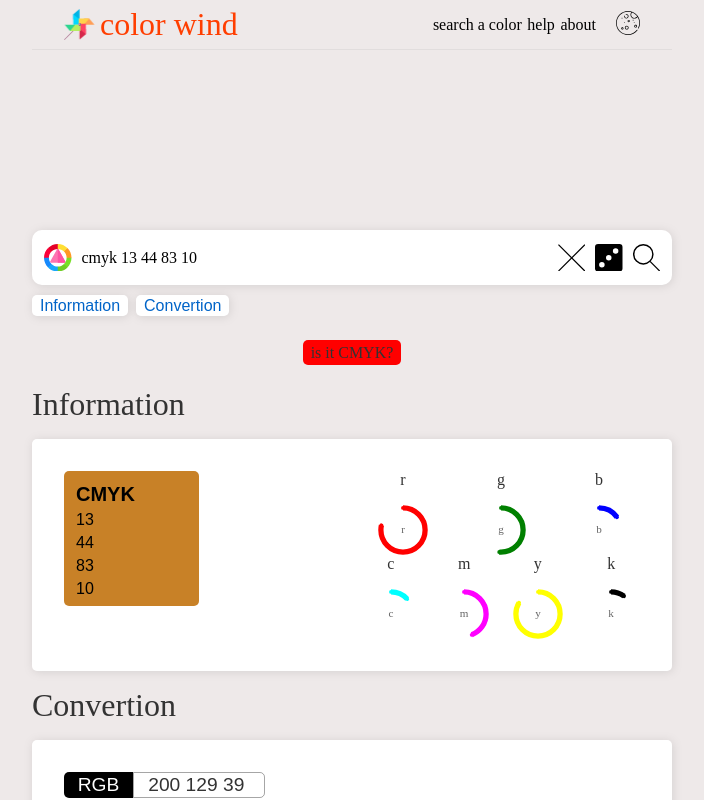
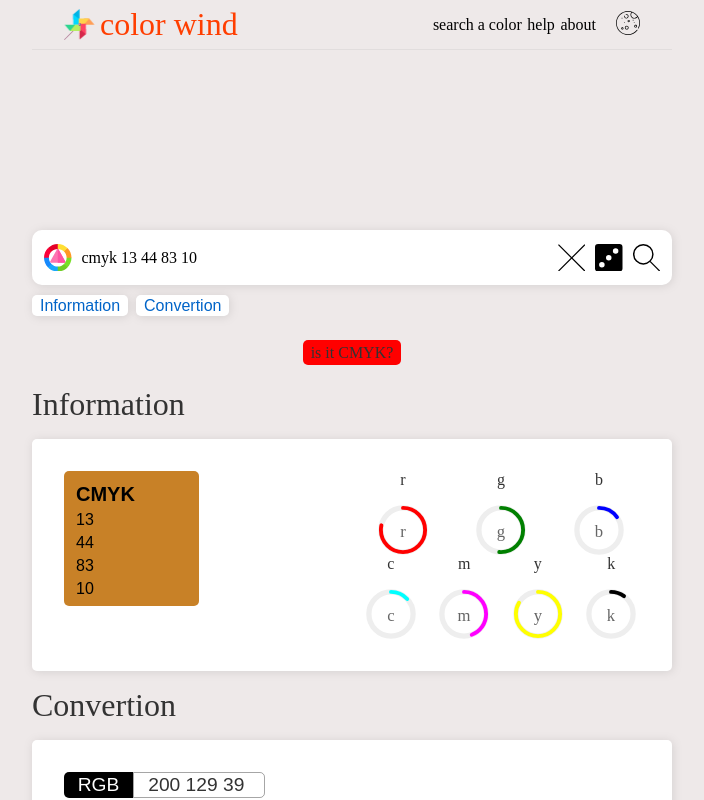
Before and after one commit to EricRovell/colors, a Svelte app: page / in a window 1280 px wide. Both pictures are taken after a click on the icon 896 px from the left and 257 px from the top of the page. Shown: the top 800 px of the page, without its empty margins (288-992 px from the left). Built offline with nearby package versions, Linux system fonts and the light colour scheme.

Commit message:
fixed stroke fill

```diff
--- a/src/components/svg/CircularChart.svelte
+++ b/src/components/svg/CircularChart.svelte
@@ -22,22 +22,27 @@
     fill="none"
     stroke-width="2.8"
     stroke-linecap="round"
+    class="progress"
   />
   <!-- value -->
-  <text x="18" y="20.35" fill="#666" font-size="0.5em" text-anchor="middle">
+  <text x="18" y="20.35" fill="#666" text-anchor="middle" dominant-baseline="middle">
     {text}
   </text>
 </svg>
 
 <style>
   svg {
-    width: 50px;
-    height: 50px;
-    transition: stroke-dasharray 0.15s linear;
-    stroke-dasharray: var(--chart-progress, 0) 100;
+    width: var(--size, 50px);
+    height: var(--size, 50px);
   }
 
-  svg path {
+  svg .progress {
     stroke: var(--color, #4CC790);
+    stroke-dasharray: var(--chart-progress, 0) 100;
+    transition: stroke-dasharray 0.15s linear;
+  }
+
+  svg text {
+    font-size: 0.75em;
   }
 </style>
```
